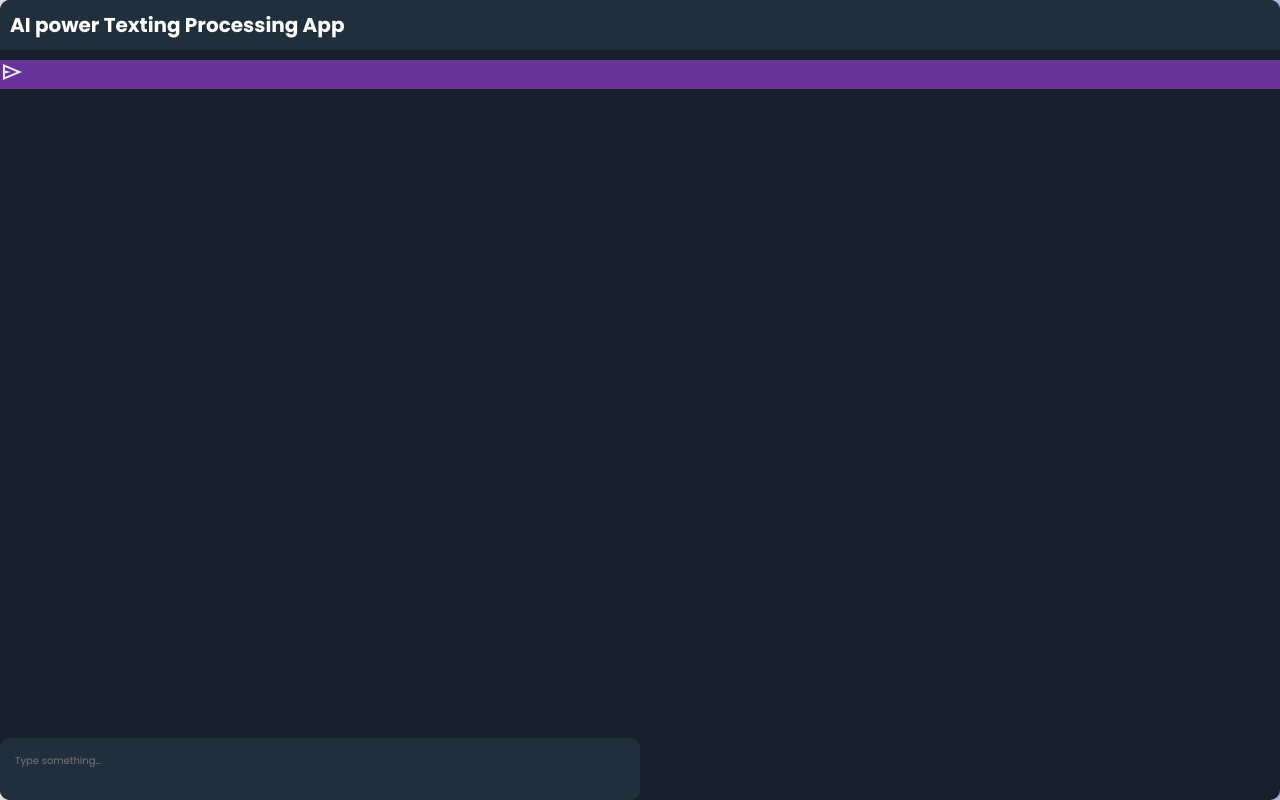
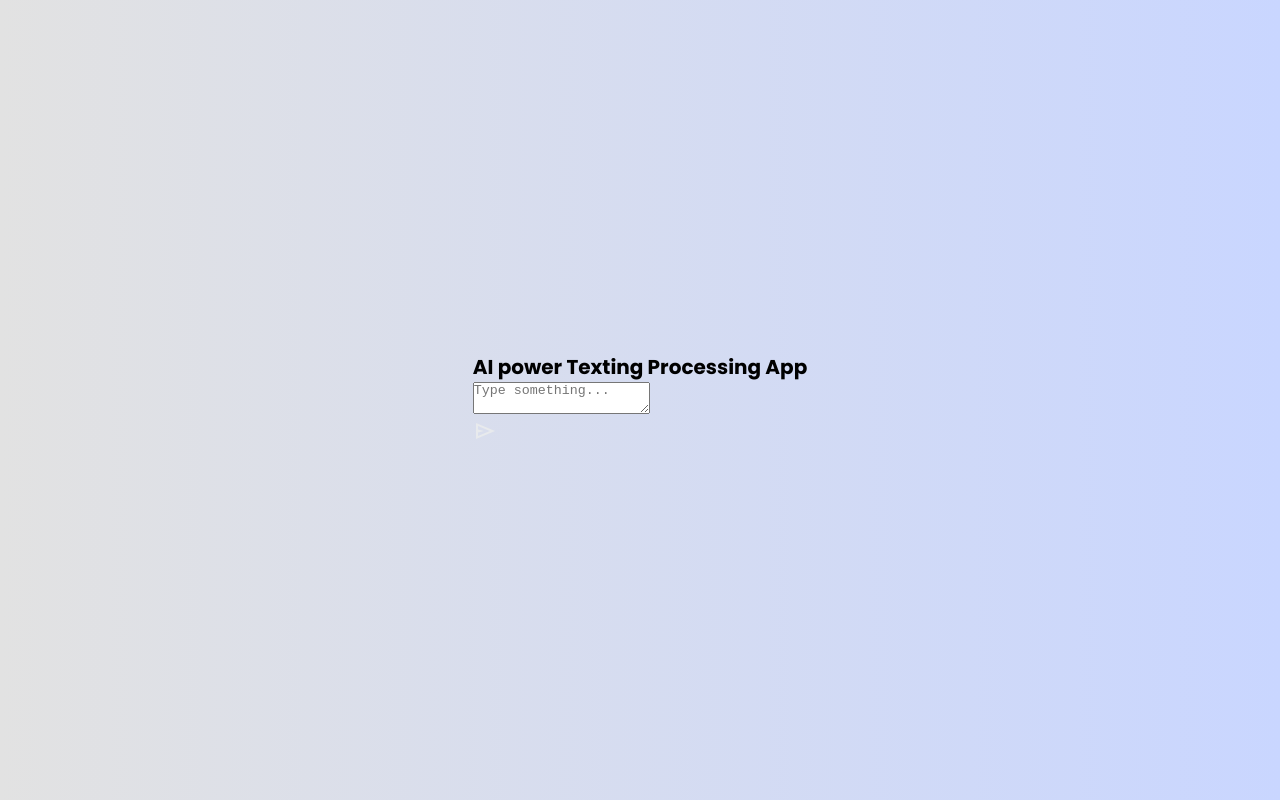
Before and after one commit to Adebemdev/AI-power-text-app, a website: page src/index.html in a window 1280 px wide. Drawn offline with Linux system fonts and the light colour scheme.

Commit message:
update file

```diff
--- a/src/index.html
+++ b/src/index.html
@@ -25,26 +25,28 @@
     <title>Document</title>
   </head>
   <body>
+    <!-- App header -->
     <div class="container">
-      <!-- App header -->
       <header class="header">
         <h1 class="header-primary">AI power Texting Processing App</h1>
       </header>
       <form>
+        <div class="chat-body">
           <div class="primary-text" hidden>
             <p class="">I'm <span>not sure what language this is</span>.</p>
           </div>
-        <div class="" hidden>
+          <div class="chat-message" hidden>
             <strong>Translation:</strong>
             <p class="output" id="output"></p>
           </div>
-        <div class="" hidden>
+          <div class="chat-message bot-message" hidden>
             <strong>Summary:</strong>
             <p class="output" id="summarize-text"></p>
           </div>
-        <div class="" hidden>
+          <div class="chat-message" hidden>
             <strong>Text Being Summarized:</strong>
             <p id="originalSummary"></p>
+          </div>
         </div>
         <div class="card-lang" id="actionButtons" hidden>
           <label for="translate" class="" hidden> Language: </label>
--- a/src/style.css
+++ b/src/style.css
@@ -20,64 +20,3 @@ body {
   background-color: #c9d6ff;
   background: linear-gradient(to right, #e2e2e2, #c9d6ff);
 }
-
-.container {
-  width: 100%;
-  height: 100vh;
-  background-color: #17202a;
-  border-radius: 10px;
-  box-shadow: 5px 0 10px rgba(0, 0, 0, 0.3);
-  position: relative;
-}
-
-.header {
-  background-color: #212f3d;
-  border-radius: 10px 10px 0 0;
-  padding: 1rem;
-  color: #fff;
-  width: 100%;
-}
-
-::-webkit-scrollbar {
-  width: 05px;
-}
-::-webkit-scrollbar-track {
-  box-shadow: inset 0 0 5px grey;
-  border-radius: 5px;
-}
-::-webkit-scrollbar-thumb {
-  background: #2c3e50;
-  border-radius: 5px;
-}
-
-.card-footer {
-  display: flex;
-  align-items: center;
-  justify-content: space-between;
-  margin: 1rem 0;
-  background-color: rebeccapurple;
-}
-
-.card-footer textarea {
-  resize: none;
-  border: none;
-  outline: none;
-  font-family: inherit;
-  width: 50%;
-  display: flex;
-  padding: 1.5rem;
-  background-color: #212f3d;
-  border-radius: 10px;
-  color: #fff;
-  font-size: 1rem;
-  position: absolute;
-  bottom: 0;
-}
-
-.sending-icon {
-}
-.sending-icon .send {
-  color: #fff;
-  font-size: 1.5rem;
-  cursor: pointer;
-}
```
Lines whose indentation alone changed are shown as unchanged.
